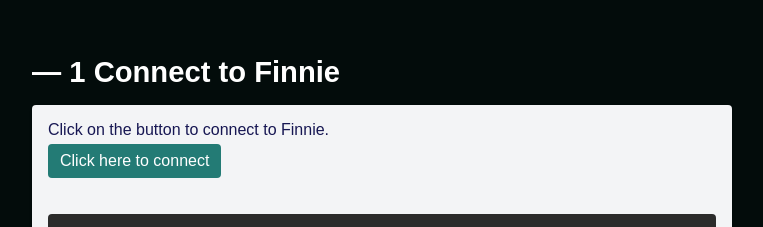
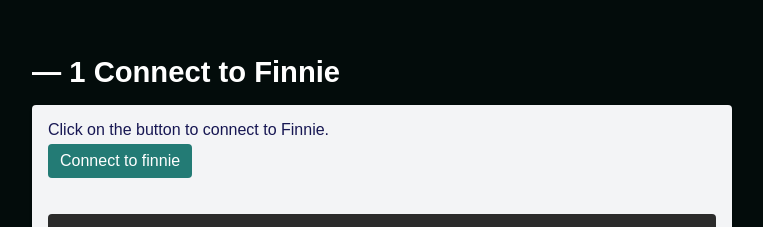
Before and after one commit to yousef-zeiad/koii.X, a React (Create React App) app: page /examples in a window 1280 px wide. Shown: the part 172-399 px from the top of the page, without its empty margins (258-1021 px from the left). Built offline with nearby package versions, Linux system fonts and the light colour scheme.

Commit message:
Polished useFinnie hook + working example

```diff
--- a/src/pages/examples/UseFinnieExample.tsx
+++ b/src/pages/examples/UseFinnieExample.tsx
@@ -26,10 +26,10 @@
       <Paper m="1rem 0 0 0" p="1rem">
         <p>Click on the button to connect to Finnie.</p>
         <Button m="5px 0 1rem 0" color="secondary" isLoading={isLoading} onClick={connectFinnie}>
-          {isLoading ? "Connecting..." : isFinnieConnected ? "Connected ✓" : "Click here to connect"}
+          {isLoading ? "Connecting..." : isFinnieConnected ? "Connected ✓" : "Connect to finnie"}
         </Button>
 
-        {isFinnieConnected && !isLoading && (
+        {isFinnieConnected && (
           <Paper bg="#059669" color="white">
             <p>
               <strong>Connected ✓</strong>
--- a/src/services/hooks/useFinnie.js
+++ b/src/services/hooks/useFinnie.js
@@ -20,9 +20,8 @@
         }
       });
     } catch (error) {
-      console.log({ error });
       setState(prevState => ({ ...prevState, isLoading: false, isError: error, walletAddress: null, isFinnieConnected: false }));
     }
   };
-  return { walletAddress, isError, isLoading, isFinnieConnected, connectFinnie };
+  return { walletAddress, isError, isLoading, isFinnieConnected, connectFinnie, koiiWallet: window.koiWallet };
 }
```
